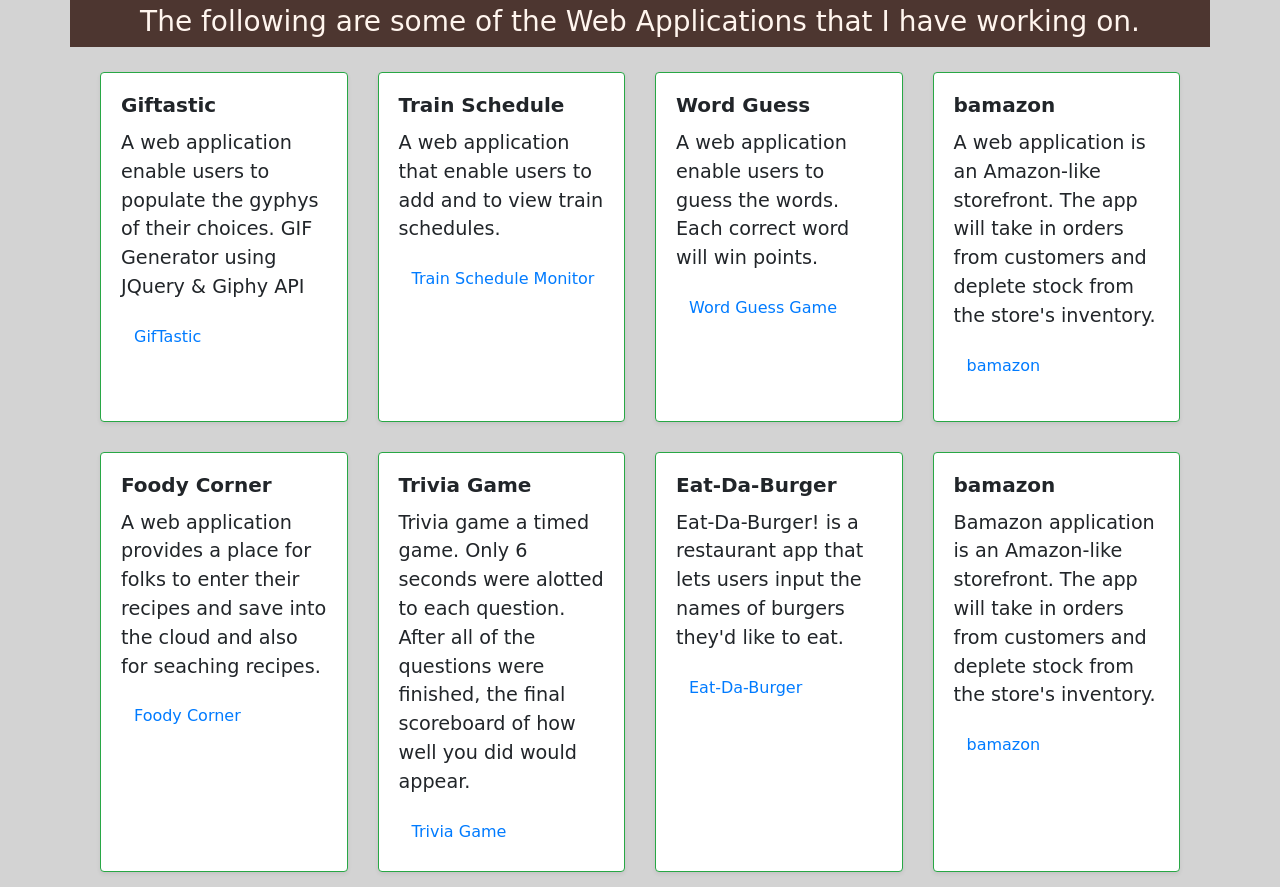
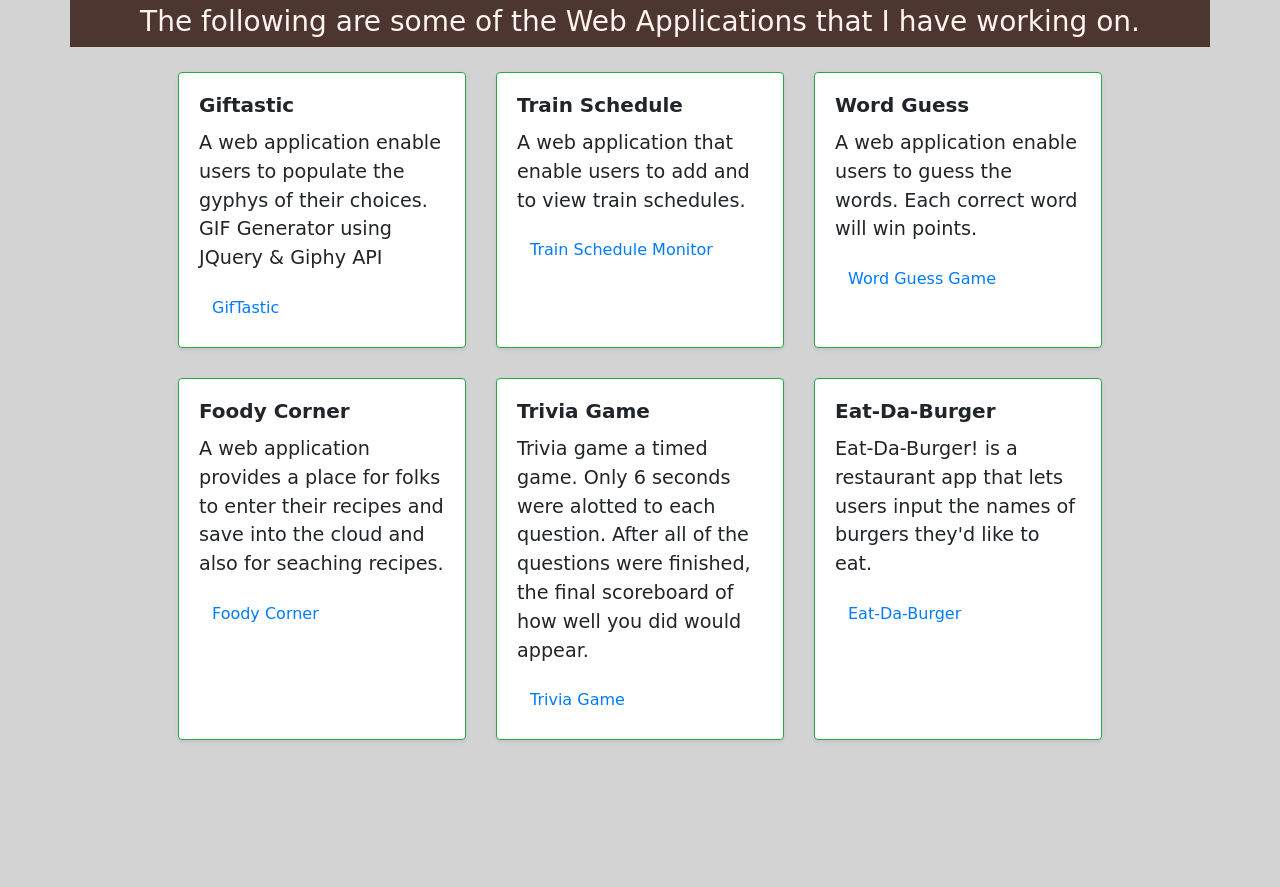
Before and after one commit to mimi29/PorfolioUpdate2, a plain HTML site: page projects.html in a window 1280 px wide. Shown: the part 271-1158 px from the top of the page. After the commit the page ends 1026 px from the top, so only its background shows below. Drawn offline with nearby package versions, Linux system fonts and the light colour scheme.

Commit message:
removed bamazon app from project

```diff
--- a/projects.html
+++ b/projects.html
@@ -56,15 +56,6 @@
                     <a href="https://mimi29.github.io/Word-Guess-Game/" class="btn btn-default">Word Guess Game</a>
                 </div>
             </div>
-            <div class="card border-success shadow-sm bg-white rounded" style="width: 18rem;">
-                <div class="card-body">
-                    <h5 class="card-title"><strong>bamazon</strong></h5>
-                    <p class="card-text">A web application is an Amazon-like storefront. The app will take in orders
-                        from customers and deplete stock from the store's inventory.</p>
-                    <a href="https://github.com/mimi29/bamazon/" class="btn btn-default">bamazon</a>
-                    </p>
-                </div>
-            </div>
         </div>
 
         <div class="d-flex flex-row justify-content-center">
@@ -93,15 +84,7 @@
                     <a href="https://salty-plateau-63370.herokuapp.com/index" class="btn btn-default">Eat-Da-Burger</a>
                 </div>
             </div>
-            <div class="card border-success shadow-sm bg-white rounded" style="width: 18rem;">
-                <div class="card-body">
-                    <h5 class="card-title"><strong>bamazon</strong></h5>
-                    <p class="card-text">Bamazon application is an Amazon-like storefront. The app will take in orders
-                        from customers and deplete stock from the store's inventory.</p>
-                    <a href="https://github.com/mimi29/bamazon/" class="btn btn-default">bamazon</a>
-                    </p>
-                </div>
-            </div>
+
         </div>
     </div>
 </body>
```
